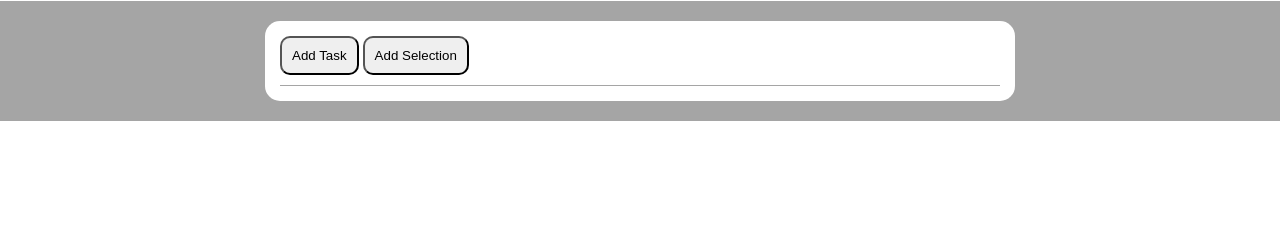
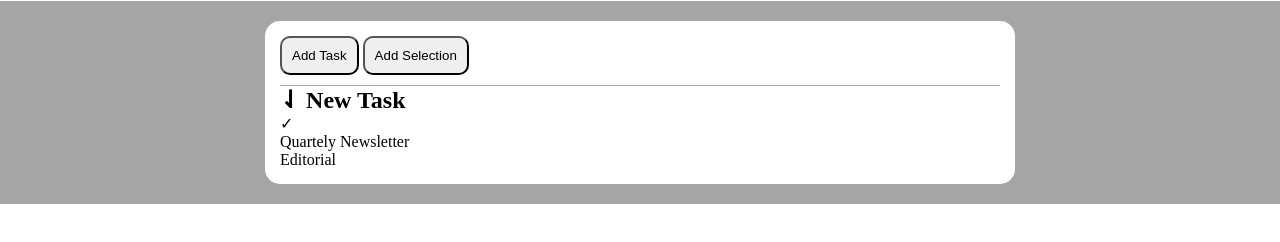
Before and after one commit to RSerli/html-css-toboolist, a plain HTML site: page index.html in a window 1280 px wide. Shown: the part 96-338 px from the top of the page. Drawn offline with Linux system fonts and the light colour scheme.

Commit message:
First List Html Structure

```diff
--- a/index.html
+++ b/index.html
@@ -19,10 +19,23 @@
         <div class="List-ToDoCards container">
             <!-- Singola Card -->
             <div class="ToDoList-Card">
-                <!-- Bottoni della card -->
+                <!-- Sezione bottoni della card -->
                 <div class="Buttons-ToDoCard">
                     <button class="Btn-Card">Add Task</button>
                     <button class="Btn-Card">Add Selection</button>
+                </div>
+                <!-- Sezione gruppi liste-->
+                <div class="GroupListToDo">
+                    <section class="SingleListToDo">
+                        <h2 class="SectionList-Header">&dharl; New Task</h2>
+                        <ul class="SectionList">
+                            <li class="SectionList-Element">
+                                <p class="ListElement-Particle ">&check;</p>
+                                <p class="ListElement-Particle ">Quartely Newsletter</p>
+                                <p class="ListElement-Particle ">Editorial</p>
+                            </li>
+                        </ul>
+                    </section>
                 </div>
             </div>
         </div>
```
